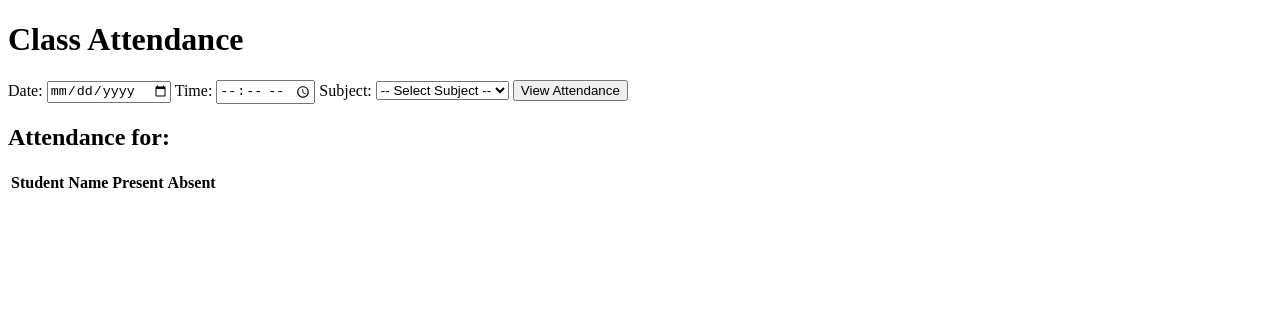
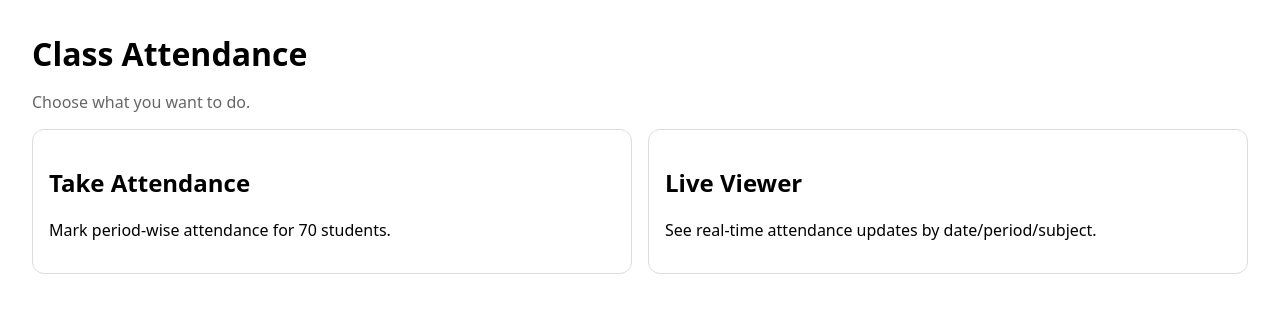
Before and after one commit to Sharan-Sites/attendance-website, a plain HTML site: page index.html in a window 1280 px wide. Drawn offline with Linux system fonts and the light colour scheme.

Commit message:
Update index.html

```diff
--- a/index.html
+++ b/index.html
@@ -1,50 +1,30 @@
-<!DOCTYPE html>
+<!doctype html>
 <html lang="en">
 <head>
-    <meta charset="UTF-8">
-    <meta name="viewport" content="width=device-width, initial-scale=1.0">
-    <title>Class Attendance</title>
-    <link rel="stylesheet" href="style.css">
+  <meta charset="utf-8" />
+  <meta name="viewport" content="width=device-width,initial-scale=1" />
+  <title>Class Attendance</title>
+  <style>
+    body { font-family: system-ui, Arial, sans-serif; margin: 2rem; }
+    h1 { margin-bottom: .5rem; }
+    .cards { display: grid; gap: 1rem; grid-template-columns: repeat(auto-fit, minmax(240px, 1fr)); margin-top: 1rem; }
+    a.card { text-decoration: none; border: 1px solid #ddd; padding: 1rem; border-radius: 12px; transition: box-shadow .2s; color: inherit; }
+    a.card:hover { box-shadow: 0 8px 24px rgba(0,0,0,.08); }
+    .muted { color: #666; }
+  </style>
 </head>
 <body>
-    <h1>Class Attendance</h1>
-
-    <div id="date-time-subject">
-        <label for="date">Date:</label>
-        <input type="date" id="date">
-
-        <label for="time">Time:</label>
-        <input type="time" id="time">
-
-        <label for="subject">Subject:</label>
-        <select id="subject">
-            <option value="">-- Select Subject --</option>
-            <option value="Math">Math</option>
-            <option value="Science">Science</option>
-            <option value="History">History</option>
-            <option value="English">English</option>
-            <option value="Computer Science">Computer Science</option>
-            </select>
-
-        <button id="get-attendance">View Attendance</button>
-    </div>
-
-    <div id="attendance-viewer">
-        <h2>Attendance for:</h2>
-        <p id="date-time-subject-display"></p>
-        <table id="attendance-table">
-            <thead>
-                <tr>
-                    <th>Student Name</th>
-                    <th>Present</th>
-                    <th>Absent</th>
-                </tr>
-            </thead>
-            <tbody>
-            </tbody>
-        </table>
-    </div>
-
-    <script src="script.js"></script>
+  <h1>Class Attendance</h1>
+  <p class="muted">Choose what you want to do.</p>
+  <div class="cards">
+    <a class="card" href="./attendance.html">
+      <h2>Take Attendance</h2>
+      <p>Mark period-wise attendance for 70 students.</p>
+    </a>
+    <a class="card" href="./viewer.html">
+      <h2>Live Viewer</h2>
+      <p>See real-time attendance updates by date/period/subject.</p>
+    </a>
+  </div>
 </body>
 </html>
```
